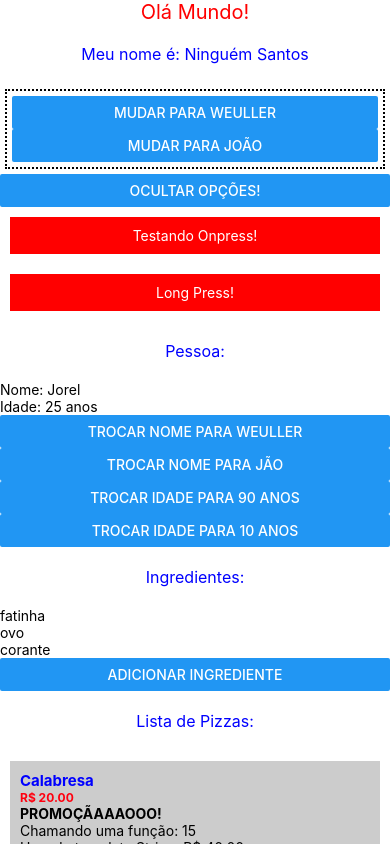
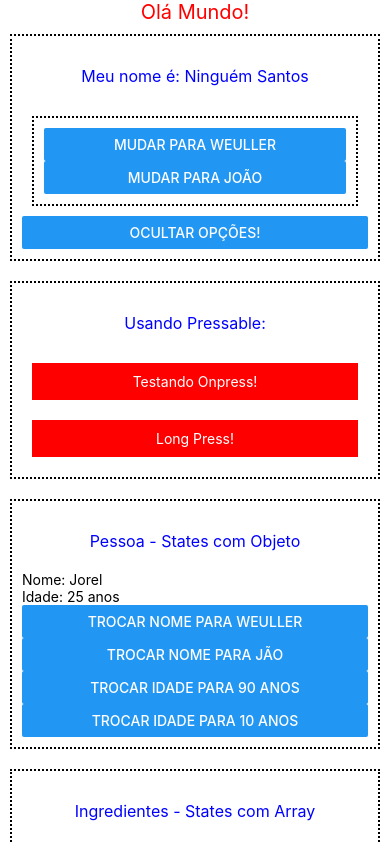
Before and after one commit to weullermarcos/b7web_react_native_1, a React Native app: screen / in a window 390 px wide. Built offline with nearby package versions, Linux system fonts and the light colour scheme.

Commit message:
Organizando o código e os blocos

```diff
--- a/App.tsx
+++ b/App.tsx
@@ -58,12 +58,16 @@ const App = () =>{
 
    //Ação do botão para trocar o nome para Weuller
    const handleBotao1 = () => {
+
+      //Usa states para fazer a troca do nome e sobrenome
       setNome('Weuller');
       setSobrenome('Marcos');
    }
 
    //Ação do botão para trocar o nome para João
    const handleBotao2 = () => {
+
+      //Usa states para fazer a troca do nome e sobrenome
       setNome('João');
       setSobrenome('Paulo');
    }
@@ -102,6 +106,8 @@ const App = () =>{
 
       <Text style={styles.titulo}>Olá Mundo!</Text>
 
+      {/* Bloco - Usando Pressable Botões e Sates*/}
+      <View style={styles.box}>
          <Text style={styles.subtitulo}>Meu nome é: {nome} {sobrenome}</Text>
 
          {showOptions &&
@@ -112,8 +118,12 @@ const App = () =>{
          }
 
          <Button title={showOptions ? 'Ocultar Opções!' : 'Mostrar Opções!'} onPress={handleOptionsButton} />
+      </View>
 
 
+      {/* Bloco - Botões - Usando Pressable */}
+      <View style={styles.box}>
+         <Text style={styles.subtitulo}>Usando Pressable:</Text>
          <Pressable style={styles.button} onPressIn={handleComecouApertar} onPressOut={handleTerminouApertar}>
             <View>
                <Text style={styles.buttonText}>Testando Onpress!</Text>
@@ -125,8 +135,12 @@ const App = () =>{
                <Text style={styles.buttonText}>Long Press!</Text>
             </View>
          </Pressable>
+      </View>
 
-      <Text style={styles.subtitulo}>Pessoa:</Text>
+
+      {/* Bloco - Alterar Nome e Idade - States como Objeto */}
+      <View style={styles.box}>
+         <Text style={styles.subtitulo}>Pessoa - States com Objeto</Text>
          <Text>Nome: {pessoa.nome}</Text>
          <Text>Idade: {pessoa.idade} anos</Text>
 
@@ -135,8 +149,12 @@ const App = () =>{
 
          <Button title="Trocar idade para 90 anos" onPress={() => trocaIdade(90)}/>
          <Button title="Trocar idade para 10 anos" onPress={() => trocaIdade(10)}/>
+      </View>
 
-      <Text style={styles.subtitulo}>Ingredientes:</Text>
+
+      {/* Bloco - Adicionar ingredientes - States com array */}
+      <View style={styles.box}>
+         <Text style={styles.subtitulo}>Ingredientes - States com Array</Text>
          <View>
             {ingredientes.map((item, index) => (
                <Text key={index}>{item}</Text>
@@ -144,9 +162,12 @@ const App = () =>{
          </View>
 
          <Button title="Adicionar ingrediente" onPress={handleNovoIngrediente}/>
+      </View>
 
 
-      <Text style={styles.subtitulo}>Lista de Pizzas:</Text>
+      {/* Bloco - Lista de Pizzas - Usando Props*/}
+      <View style={styles.box}>
+         <Text style={styles.subtitulo}>Pizzas - Usando Props e Componentes</Text>
 
          <PizzaItem
             name="Calabresa"
@@ -162,6 +183,9 @@ const App = () =>{
             items={['Farinha', 'Queijo', 'Frango', 'Pequi']}
             onPress={() => Alert.alert('Frango com Pequi')}
          />
+      </View>
+
+
 
    </ScrollView>
    );
@@ -199,8 +223,8 @@ const styles = StyleSheet.create({
       borderColor: '#000000',
       borderStyle: 'dotted',
       borderWidth: 2,
-      padding: 5,
-      margin: 5,
+      padding: 10,
+      margin: 10,
 
    },
 
```
Lines whose indentation alone changed are shown as unchanged.
